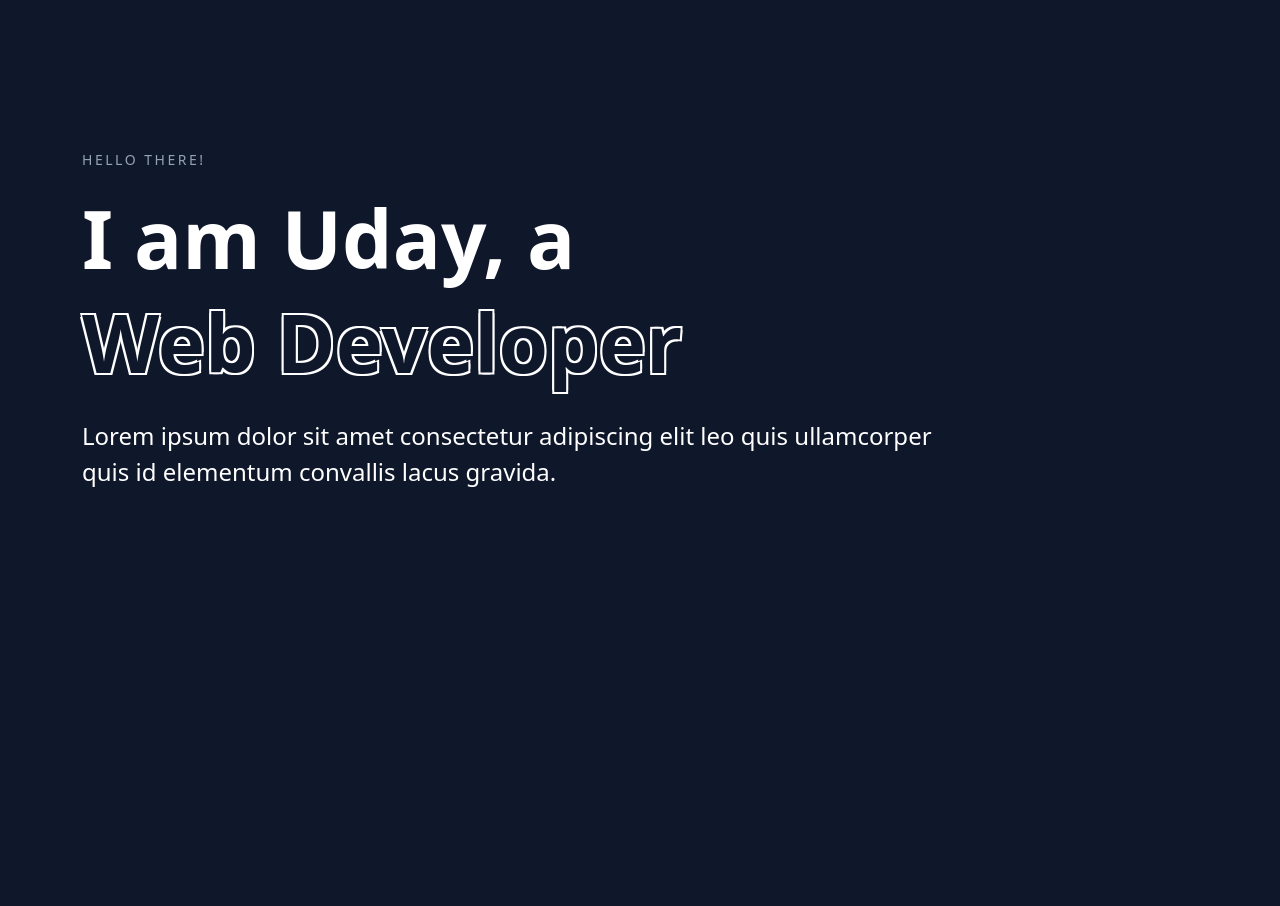
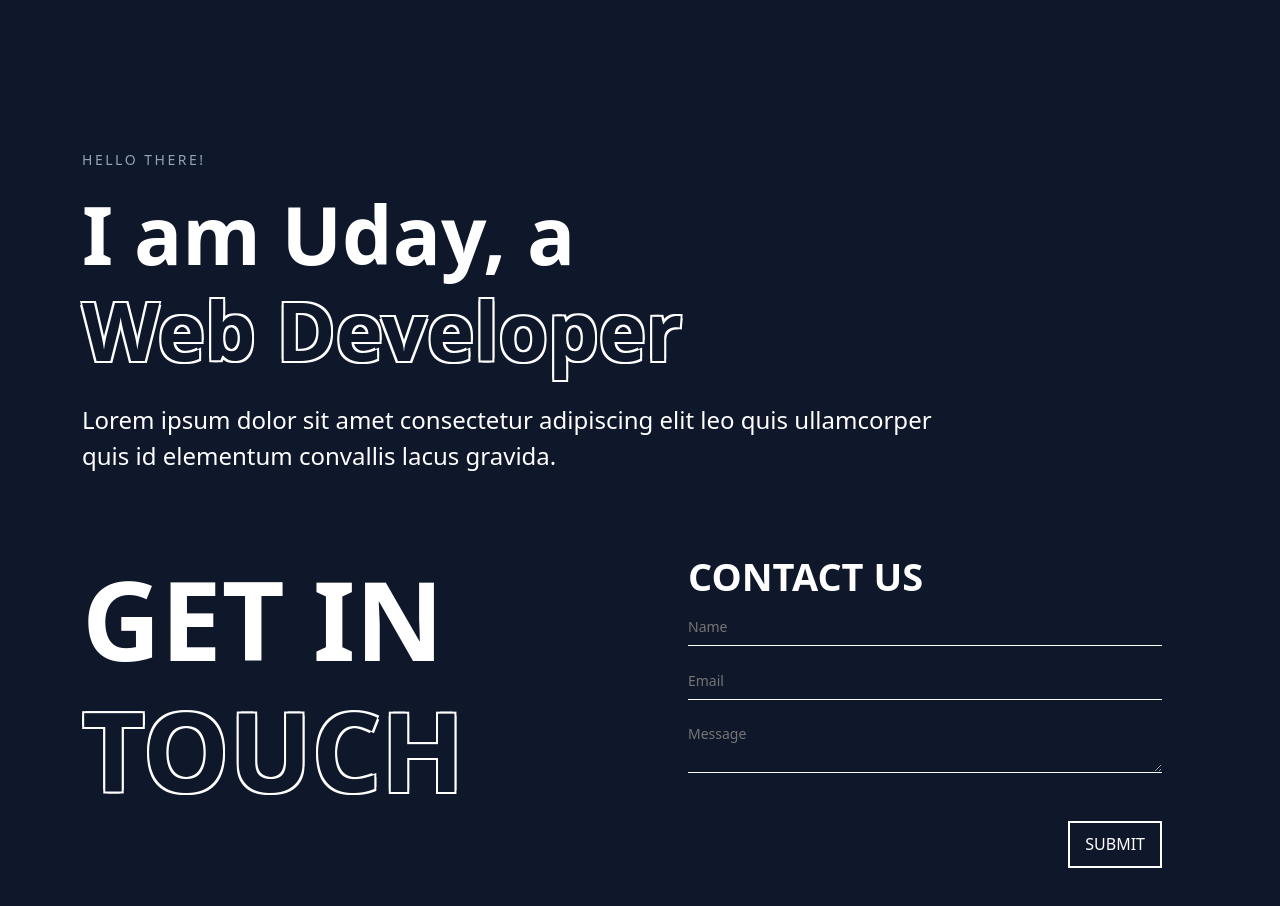
Before and after one commit to Udaykawar/Udaykawarportfolio, a plain HTML site: page index.html in a window 1280 px wide. Shown: the part 82-988 px from the top of the page. Before the commit the page ends 800 px from the top, so only its background shows below. Drawn offline with nearby package versions, Linux system fonts and the light colour scheme.

Commit message:
Added Contact Section

```diff
--- a/assets/css/main.css
+++ b/assets/css/main.css
@@ -11,6 +11,7 @@
 :root{
     scroll-behavior: smooth;
     --body-color:#0f172a;
+    --primary-color:#6ee7b7;
     --theme-avtar-size:45px;
 
 }
@@ -61,7 +62,7 @@ h1{
 .display-1 {
 
     font-weight: 800;
-    line-height: 1.3;
+    line-height: 1.2;
 }
 p.content {
     color: #fff;
@@ -73,6 +74,84 @@ span.outline.hover {
     text-shadow: -2px -2px 0 #fff, 2px -2px 0 #fff, -2px 2px 0 #fff, 2px 2px 0 #fff;
 }
 .outline.hover:hover {
-    color: #6ee7b7;
+    color: var(--primary-color);
     text-shadow: none;
 }
+h1.display-1.main-text {
+    font-size: 8.5vw;
+}
+.f-input {
+    display: block;
+    width: 100%;
+    height: 38px;
+    padding: 8px 12px;
+    margin-bottom: 10px;
+    font-size: 14px;
+    line-height: 1.42857143;
+    color: #333333;
+    vertical-align: middle;
+    background-color: #ffffff;
+    border: 1px solid #cccccc;
+}
+.form-controls {
+    padding-left: 0;
+    border-style: none none solid;
+    border-width: 1px;
+    border-color: #000 #000 #fff;
+    background-color: transparent;
+    color: #fff;
+}
+textarea#exampleInputMessage1 {
+    height: auto;
+}
+.form-controls:focus {
+    outline: none;
+    border-bottom-color: var(--primary-color);
+}
+.w-button {
+    text-transform: uppercase;
+    display: inline-block;
+    padding: 9px 15px;
+    background-color: transparent;
+    color: white;
+    border: 0;
+    line-height: inherit;
+    text-decoration: none;
+    cursor: pointer;
+    border-radius: 0;
+}
+.main-button {
+    float: right;
+    min-height: 47px;
+    margin-right: 0px;
+    margin-left: auto;
+    padding-right: 22px;
+    padding-left: 22px;
+    border-style: solid;
+    border-width: 1px;
+    border-color: #fff;
+    background-color: transparent;
+    -webkit-transition: background-color 400ms ease-in-out;
+    transition: background-color 400ms ease-in-out;
+}
+
+.w-button {
+    text-transform: uppercase;
+    display: inline-block;
+    padding: 9px 15px;
+    background-color: transparent;
+    color: white;
+    border: 2px solid #fff;
+    line-height: inherit;
+    text-decoration: none;
+    cursor: pointer;
+    border-radius: 0;
+}
+.main-button:hover {
+    background-color: var(--primary-color);
+}
+h4.contact {
+    font-size: 38px;
+    font-weight: 800;
+    color: #fff;
+}
--- a/index.html
+++ b/index.html
@@ -59,6 +59,34 @@
             </div>
         </div>
     </section>
+    <footer class="my-5">
+      <div class="container">
+        <div class="row pd-0">
+          <div class="col-6">
+            <h1 class="display-1 main-text">GET IN
+              <br>
+              <span class="outline hover">TOUCH</span>
+            </h1>
+          </div>
+          <div class="col-6 px-5" >
+            <h4 class="contact">CONTACT US</h4>
+            <form>
+              <div class="mb-3">
+                <input type="text" class="form-controls f-input" id="exampleInputtext1" placeholder="Name" aria-describedby="textHelp">
+              </div>
+              <div class="mb-3">
+                <input type="email" class="form-controls f-input" placeholder="Email" id="exampleInputEmail1">
+              </div>
+              <div class="mb-5">
+                <textarea type="message" class="form-controls f-input" maxlength="5000" placeholder="Message" id="exampleInputMessage1" ></textarea>
+              </div>
+
+              <button type="submit" class=" main-button w-button">Submit</button>
+            </form>
+          </div>
+        </div>
+      </div>
+    </footer>
 
     <script src="https://cdn.jsdelivr.net/npm/@popperjs/core@2.9.2/dist/umd/popper.min.js" integrity="sha384-IQsoLXl5PILFhosVNubq5LC7Qb9DXgDA9i+tQ8Zj3iwWAwPtgFTxbJ8NT4GN1R8p" crossorigin="anonymous"></script>
 <script src="https://cdn.jsdelivr.net/npm/bootstrap@5.0.2/dist/js/bootstrap.min.js" integrity="sha384-cVKIPhGWiC2Al4u+LWgxfKTRIcfu0JTxR+EQDz/bgldoEyl4H0zUF0QKbrJ0EcQF" crossorigin="anonymous"></script>
```
